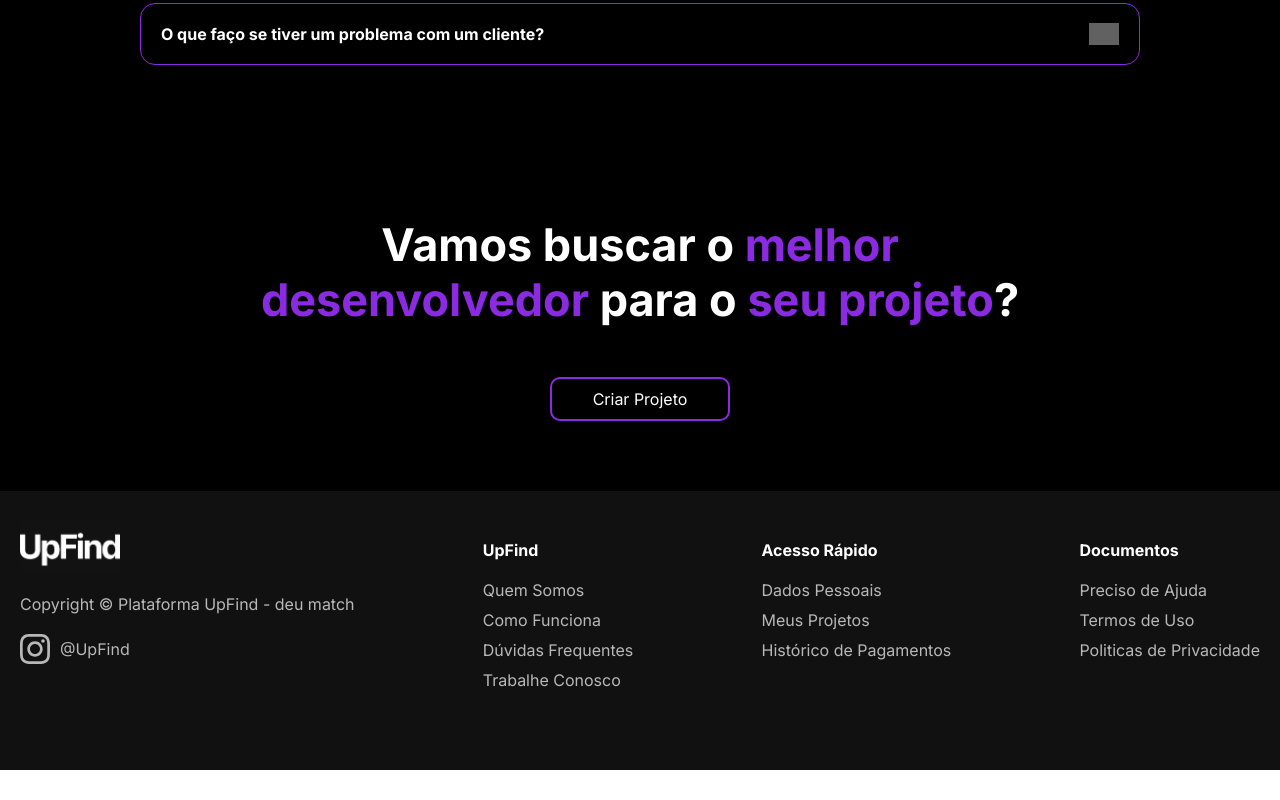
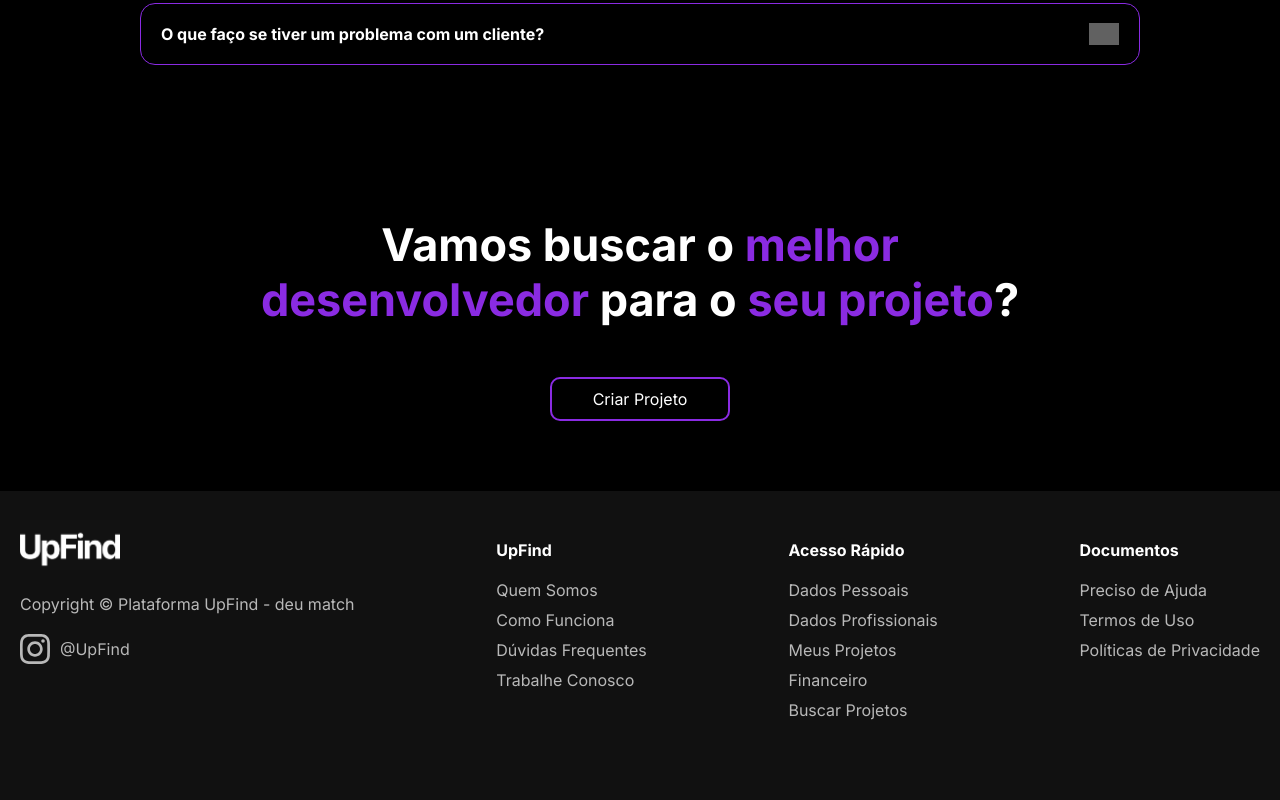
Before and after one commit to rafaelpequino/up-find, a React (Create React App) app: page /upfound in a window 1280 px wide. Shown: the part 3901-4701 px from the top of the page. Before the commit the page ends 4671 px from the top, so only its background shows below. Built offline with nearby package versions, Linux system fonts and the light colour scheme; grey boxes are pictures that could not be loaded.

Commit message:
Aplica reatividade no componente Footer

```diff
--- a/src/components/Footer/index.js
+++ b/src/components/Footer/index.js
@@ -83,10 +83,9 @@ const Footer = (props) => {
                         <strong>UpFind</strong>
                     </Paragraph>
                     <List>
-                        <li><a href="#">Quem Somos</a></li>
-                        <li><a href="#">Como Funciona</a></li>
-                        <li><a href="#">Dúvidas Frequentes</a></li>
-                        <li><a href="#">Trabalhe Conosco</a></li>
+                        {props.upFindFooterItems.map(item => (
+                            <li><a href={item.link}>{item.text}</a></li>
+                        ))}
                     </List>
                 </div>
                 <div>
@@ -96,9 +95,9 @@ const Footer = (props) => {
                         <strong>Acesso Rápido</strong>
                     </Paragraph>
                     <List>
-                        <li><a href="#">Dados Pessoais</a></li>
-                        <li><a href="#">Meus Projetos</a></li>
-                        <li><a href="#">Histórico de Pagamentos</a></li>
+                        {props.quickAccessFooterItems.map(item => (
+                            <li><a href={item.link}>{item.text}</a></li>
+                        ))}
                     </List>
                 </div>
                 <div>
@@ -108,9 +107,9 @@ const Footer = (props) => {
                         <strong>Documentos</strong>
                     </Paragraph>
                     <List>
-                        <li><a href="#">Preciso de Ajuda</a></li>
-                        <li><a href="#">Termos de Uso</a></li>
-                        <li><a href="#">Politicas de Privacidade</a></li>
+                        {props.documentsFooterItems.map(item => (
+                            <li><a href={item.link}>{item.text}</a></li>
+                        ))}
                     </List>
                 </div>
             </DivInsideFooter>
--- a/src/pages/UpFinder.js
+++ b/src/pages/UpFinder.js
@@ -110,6 +110,54 @@ const questionsList = [
     }
 ]
 
+const upFindFooterItems = [
+    {
+        link: "#",
+        text: "Quem Somos"
+    },
+    {
+        link: "#",
+        text: "Como Funciona"
+    },
+    {
+        link: "#",
+        text: "Dúvidas Frequentes"
+    },
+    {
+        link: "#",
+        text: "Trabalhe Conosco"
+    }
+]
+
+const quickAccessFooterItems = [
+    {
+        link: "#",
+        text: "Dados Pessoais"
+    },
+    {
+        link: "#",
+        text: "Meus Projetos"
+    },
+    {
+        link: "#",
+        text: "Histórico de Pagamentos"
+    }
+]
+
+const documentsFooterItems = [
+    {
+        link: "#",
+        text: "Preciso de Ajuda"
+    },
+    {
+        link: "#",
+        text: "Termos de Uso"
+    },
+    {
+        link: "#",
+        text: "Políticas de Privacidade"
+    }
+]
 
 const UpFinder = () => {
 
@@ -160,6 +208,9 @@ const UpFinder = () => {
             />
             <Footer
                 defaultColor="var(--color-sky-1)"
+                upFindFooterItems={upFindFooterItems}
+                quickAccessFooterItems={quickAccessFooterItems}
+                documentsFooterItems={documentsFooterItems}
             />
         </div>
     )
--- a/src/pages/UpFound.js
+++ b/src/pages/UpFound.js
@@ -110,6 +110,63 @@ const questionsList = [
     }
 ]
 
+const upFindFooterItems = [
+    {
+        link: "#",
+        text: "Quem Somos"
+    },
+    {
+        link: "#",
+        text: "Como Funciona"
+    },
+    {
+        link: "#",
+        text: "Dúvidas Frequentes"
+    },
+    {
+        link: "#",
+        text: "Trabalhe Conosco"
+    }
+]
+
+const quickAccessFooterItems = [
+    {
+        link: "#",
+        text: "Dados Pessoais"
+    },
+    {
+        link: "#",
+        text: "Dados Profissionais"
+    },
+    {
+        link: "#",
+        text: "Meus Projetos"
+    },
+    {
+        link: "#",
+        text: "Financeiro"
+    },
+    {
+        link: "#",
+        text: "Buscar Projetos"
+    }
+]
+
+const documentsFooterItems = [
+    {
+        link: "#",
+        text: "Preciso de Ajuda"
+    },
+    {
+        link: "#",
+        text: "Termos de Uso"
+    },
+    {
+        link: "#",
+        text: "Políticas de Privacidade"
+    }
+]
+
 const UpFound = () => {
     return (
         <div className="App">
@@ -158,6 +215,9 @@ const UpFound = () => {
             />
             <Footer
                 defaultColor="var(--color-sky-2)"
+                upFindFooterItems={upFindFooterItems}
+                quickAccessFooterItems={quickAccessFooterItems}
+                documentsFooterItems={documentsFooterItems}
             />
         </div>
     )
```
